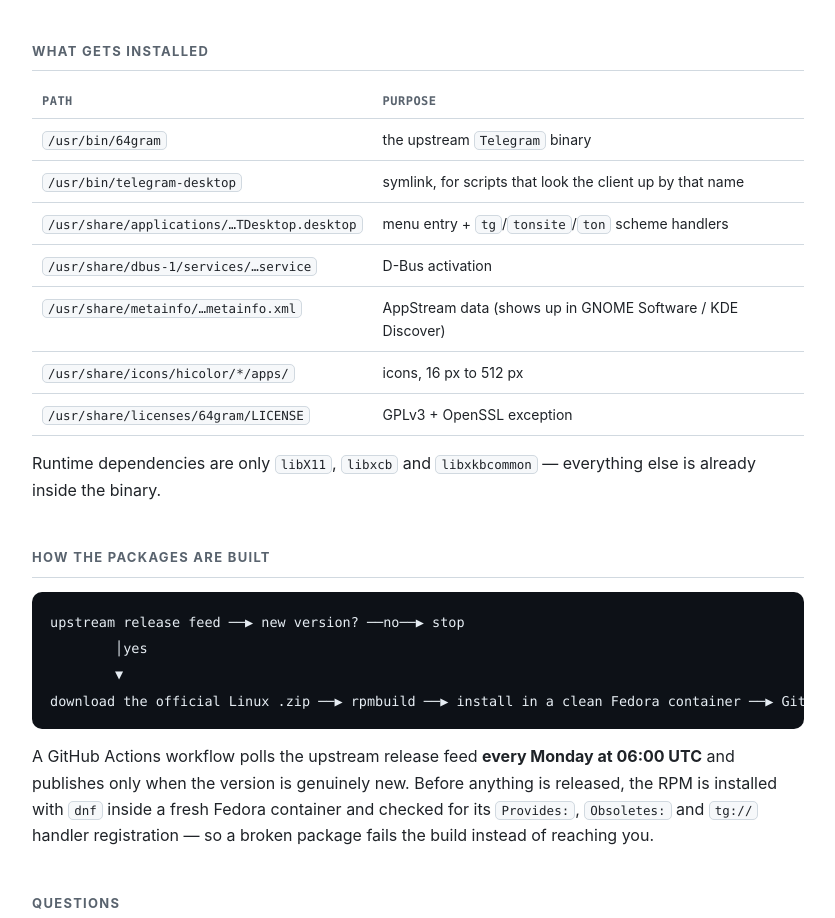
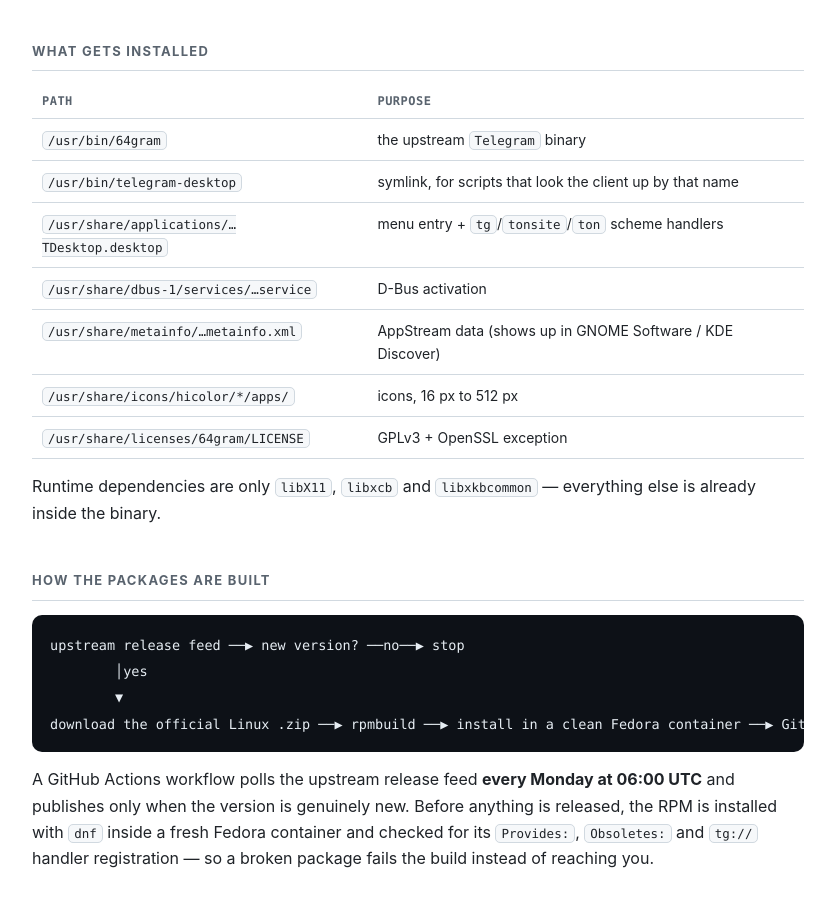
Before and after one commit to lhflowersbloom/64gram-rpm-build, a plain HTML site: page docs/index.html in a window 1280 px wide. Shown: the part 1090-2008 px from the top of the page, without its empty margins (222-1057 px from the left). Drawn offline with Linux system fonts and the light colour scheme.

Commit message:
Let long file paths wrap instead of overflowing the table

```diff
--- a/docs/index.html
+++ b/docs/index.html
@@ -43,8 +43,7 @@
   table{width:100%;border-collapse:collapse;font-size:14px;margin:0 0 14px}
   th,td{text-align:left;padding:9px 10px;border-bottom:1px solid var(--line);vertical-align:top}
   th{font:600 12px/1.2 var(--mono);letter-spacing:.04em;text-transform:uppercase;color:var(--muted)}
-  td code,p code,li code{font:12.5px/1.4 var(--mono);background:var(--panel);border:1px solid var(--line);border-radius:5px;padding:1px 5px}
-  td:first-child{white-space:nowrap}
+  td code,p code,li code{font:12.5px/1.4 var(--mono);background:var(--panel);border:1px solid var(--line);border-radius:5px;padding:1px 5px;overflow-wrap:anywhere}
   ul{padding-left:20px;margin:0 0 14px}
   li{margin:0 0 7px}
   .cta{display:flex;flex-wrap:wrap;gap:10px;margin:0 0 8px}
```
